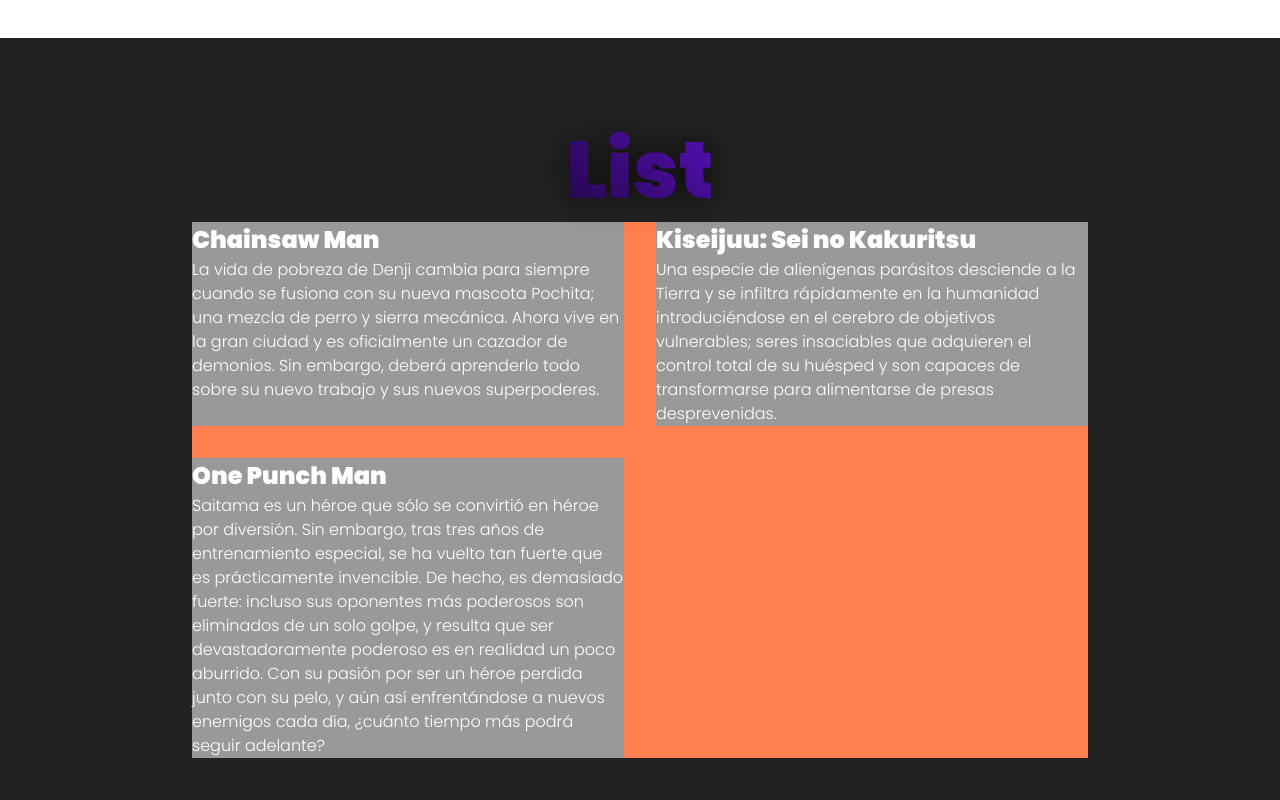
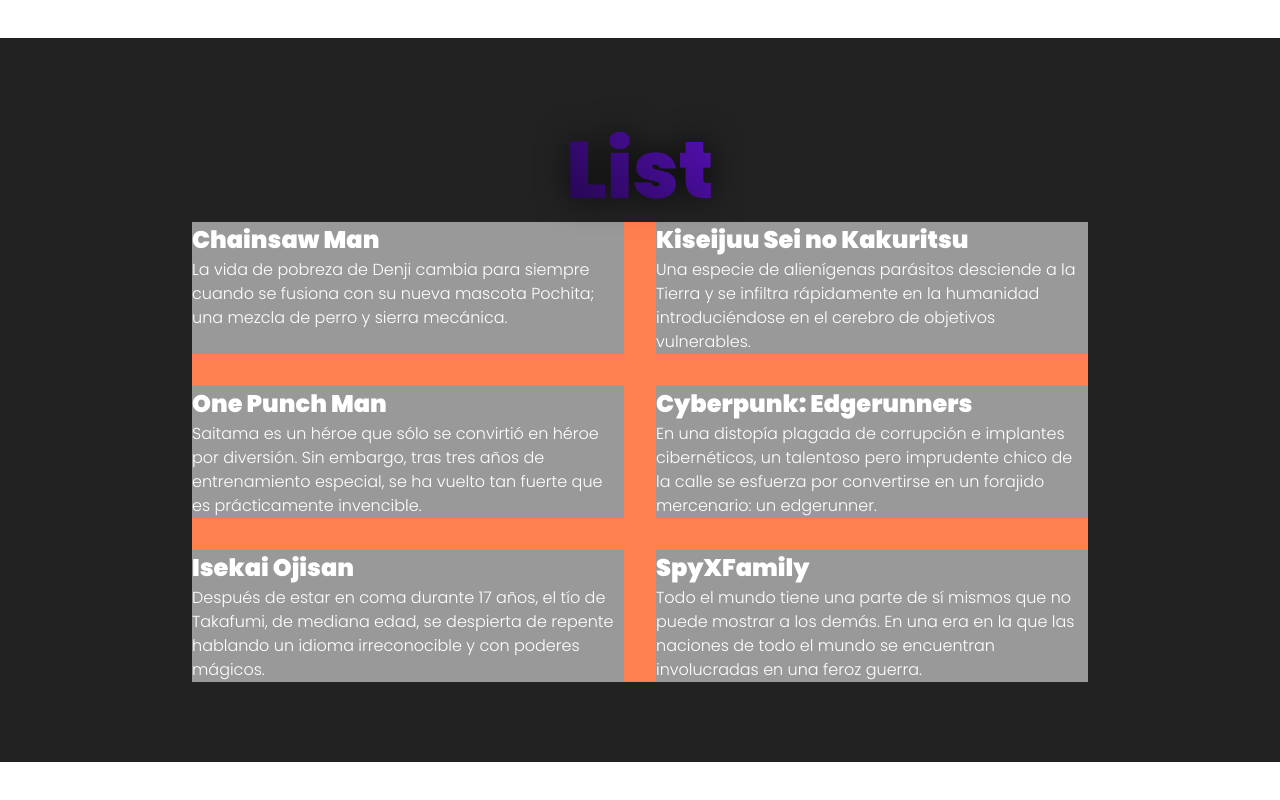
Before and after one commit to GuillermoCruzFuente/vite-emotion, a React (Vite) app: page / in a window 1280 px wide. Shown: the part 762-1562 px from the top of the page. After the commit the page ends 1524 px from the top, so only its background shows below. Built offline with nearby package versions, Linux system fonts and the light colour scheme.

Commit message:
added more data

```diff
--- a/src/data/anime.ts
+++ b/src/data/anime.ts
@@ -17,16 +17,16 @@
 	{
 		title: 'Chainsaw Man',
 		description:
-			'La vida de pobreza de Denji cambia para siempre cuando se fusiona con su nueva mascota Pochita; una mezcla de perro y sierra mecánica. Ahora vive en la gran ciudad y es oficialmente un cazador de demonios. Sin embargo, deberá aprenderlo todo sobre su nuevo trabajo y sus nuevos superpoderes.',
+			'La vida de pobreza de Denji cambia para siempre cuando se fusiona con su nueva mascota Pochita; una mezcla de perro y sierra mecánica.',
 		poster: '/cOyU8ScRGKXChrRsxdrt6nYkzFh.jpg',
 		audio: 'JAP',
 		quality: '1080p',
 		status: 'Emision',
 	},
 	{
-		title: 'Kiseijuu: Sei no Kakuritsu',
+		title: 'Kiseijuu Sei no Kakuritsu',
 		description:
-			'Una especie de alienígenas parásitos desciende a la Tierra y se infiltra rápidamente en la humanidad introduciéndose en el cerebro de objetivos vulnerables; seres insaciables que adquieren el control total de su huésped y son capaces de transformarse para alimentarse de presas desprevenidas.',
+			'Una especie de alienígenas parásitos desciende a la Tierra y se infiltra rápidamente en la humanidad introduciéndose en el cerebro de objetivos vulnerables.',
 		poster: '/2ngHwPQhHGPpLkLQd2MTAI3iXPq.jpg',
 		status: 'Finalizado',
 		audio: 'JAP',
@@ -36,13 +36,43 @@
 	{
 		title: 'One Punch Man',
 		description:
-			'Saitama es un héroe que sólo se convirtió en héroe por diversión. Sin embargo, tras tres años de entrenamiento especial, se ha vuelto tan fuerte que es prácticamente invencible. De hecho, es demasiado fuerte: incluso sus oponentes más poderosos son eliminados de un solo golpe, y resulta que ser devastadoramente poderoso es en realidad un poco aburrido. Con su pasión por ser un héroe perdida junto con su pelo, y aún así enfrentándose a nuevos enemigos cada día, ¿cuánto tiempo más podrá seguir adelante?',
+			'Saitama es un héroe que sólo se convirtió en héroe por diversión. Sin embargo, tras tres años de entrenamiento especial, se ha vuelto tan fuerte que es prácticamente invencible.',
 		poster: '/iE3s0lG5QVdEHOEZnoAxjmMtvne.jpg',
 		audio: 'JAP',
 		sub: 'No',
 		quality: '1080p',
 		status: 'Finalizado',
 	},
+	{
+		title: 'Cyberpunk: Edgerunners',
+		description:
+			'En una distopía plagada de corrupción e implantes cibernéticos, un talentoso pero imprudente chico de la calle se esfuerza por convertirse en un forajido mercenario: un edgerunner.',
+		poster: '/4CgMd3q8vy4bodVqS2Mp9epORmU.jpg',
+		audio: 'JAP',
+		sub: 'Multi',
+		quality: '1080p',
+		status: 'Finalizado',
+	},
+	{
+		title: 'Isekai Ojisan',
+		description:
+			'Después de estar en coma durante 17 años, el tío de Takafumi, de mediana edad, se despierta de repente hablando un idioma irreconocible y con poderes mágicos.',
+		poster: '/vXWyuYKxGs7Lu0lIKyOMG5ZNIK.jpg',
+		audio: 'JAP',
+		sub: 'Multi',
+		quality: '1080p',
+		status: 'Emision',
+	},
+	{
+		title: 'SpyXFamily',
+		description:
+			'Todo el mundo tiene una parte de sí mismos que no puede mostrar a los demás. En una era en la que las naciones de todo el mundo se encuentran involucradas en una feroz guerra.',
+		poster: '/vaIREdPGZOnW9Jrs86mheVVlIQQ.jpg',
+		audio: 'JAP',
+		sub: 'Multi',
+		quality: '1080p',
+		status: 'Emision',
+	},
 ]
 
 export default animes
```
